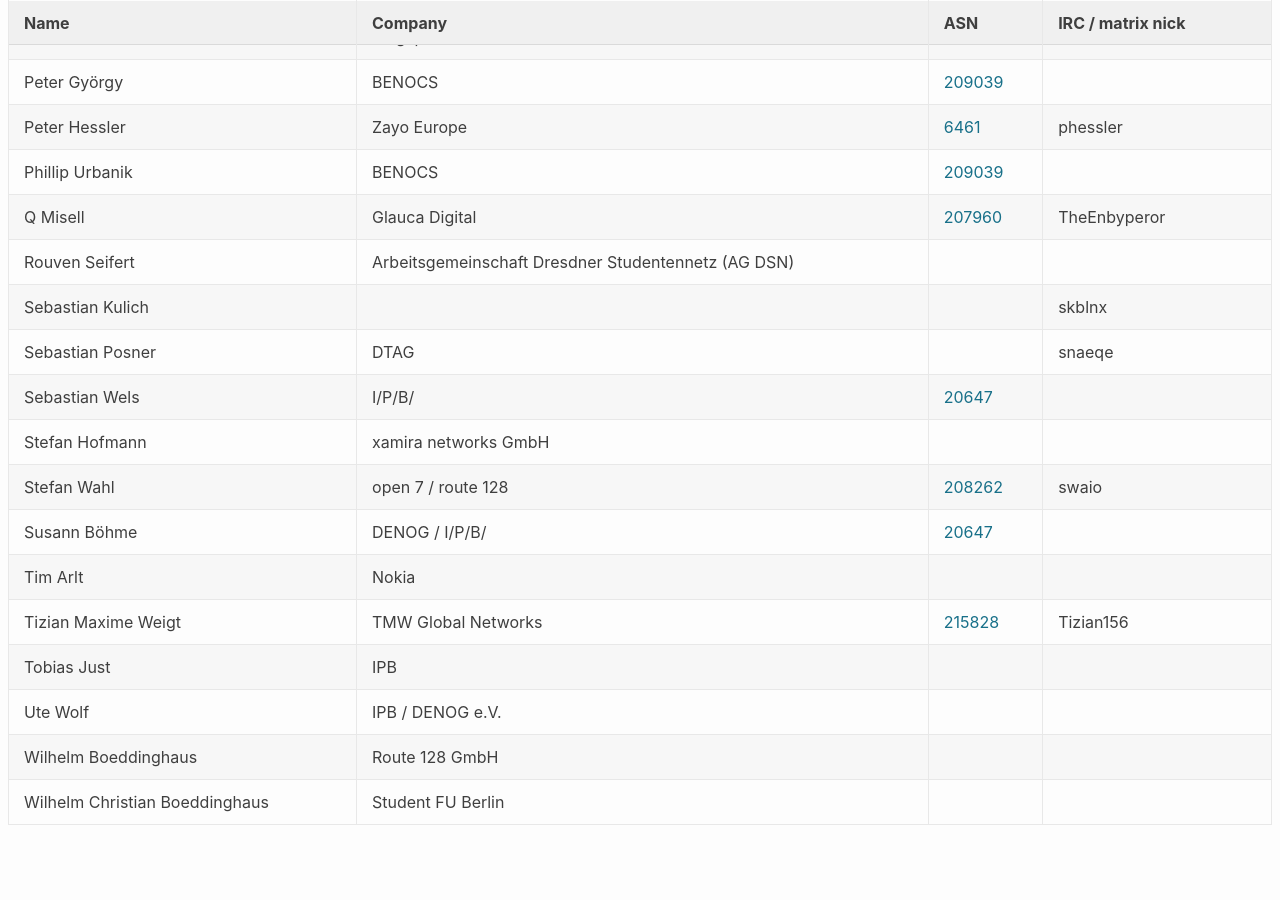
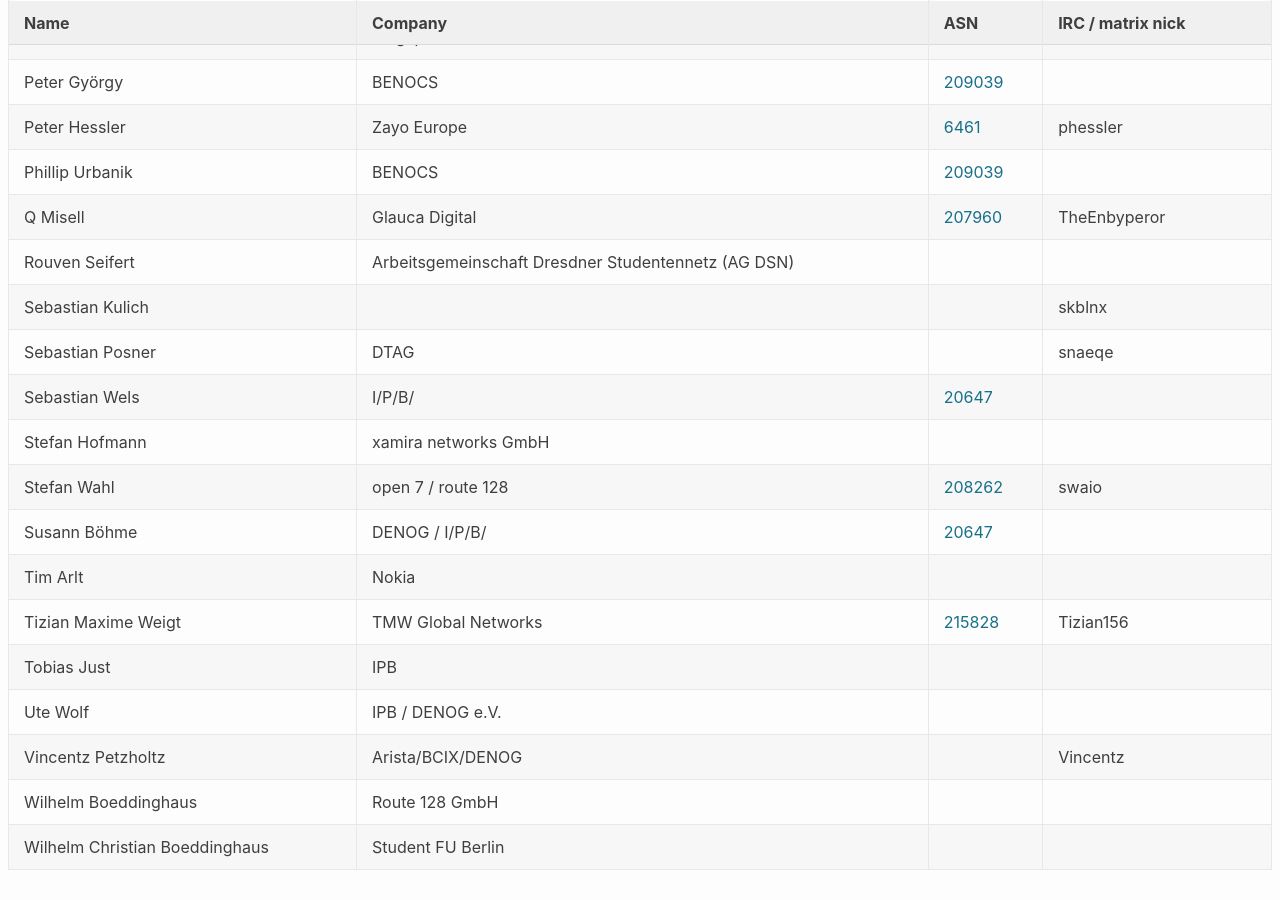
Before and after one commit to denog/pretix-attendeelist, a Jekyll site: the page built from denogmeetup25-03/index.markdown, in a window 1280 px wide and 900 px high, scrolled down 2064 px. Built offline with Jekyll 4.4.1, drawn with Linux system fonts in a browser that asks for light colours; before the commit the page ends 2919 px from its top, so only the background shows below that.

Commit message:
Latest data: Mon Mar 31 11:10:34 UTC 2025

```diff
--- a/_data/attendees_denogmeetup25-03.json
+++ b/_data/attendees_denogmeetup25-03.json
@@ -366,6 +366,12 @@
     "asn": null
   },
   {
+    "name": "Vincentz Petzholtz",
+    "company": "Arista/BCIX/DENOG",
+    "irc": "Vincentz",
+    "asn": null
+  },
+  {
     "name": "Wilhelm Boeddinghaus",
     "company": "Route 128 GmbH",
     "irc": null,
```
